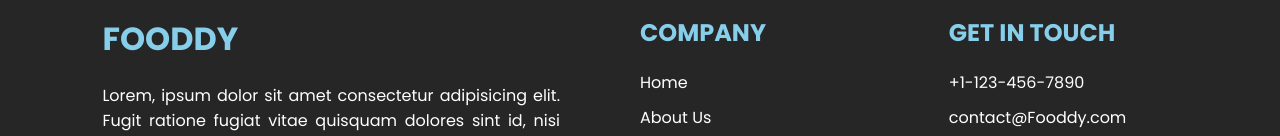
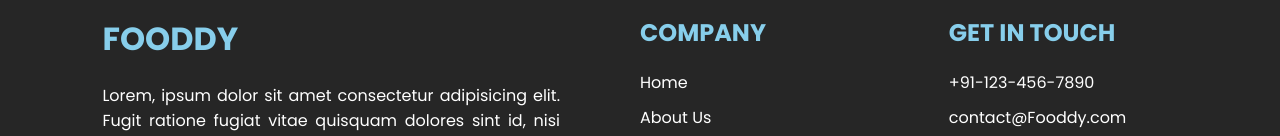
Before and after one commit to Sidiq2002/Food-Order-App, a React (Vite) app: page /order in a window 1280 px wide. Shown: the part 906-1042 px from the top of the page. Built offline with nearby package versions, Linux system fonts and the light colour scheme.

Commit message:
fourth commit

```diff
--- a/src/Components/Footer.jsx
+++ b/src/Components/Footer.jsx
@@ -39,7 +39,7 @@ export const Footer = () => {
         <div className="footer-content-right">
           <h2>GET IN TOUCH</h2>
           <ul>
-            <li>+1-123-456-7890</li>
+            <li>+91-123-456-7890</li>
             <li>contact@Fooddy.com</li>
           </ul>
         </div>
```
